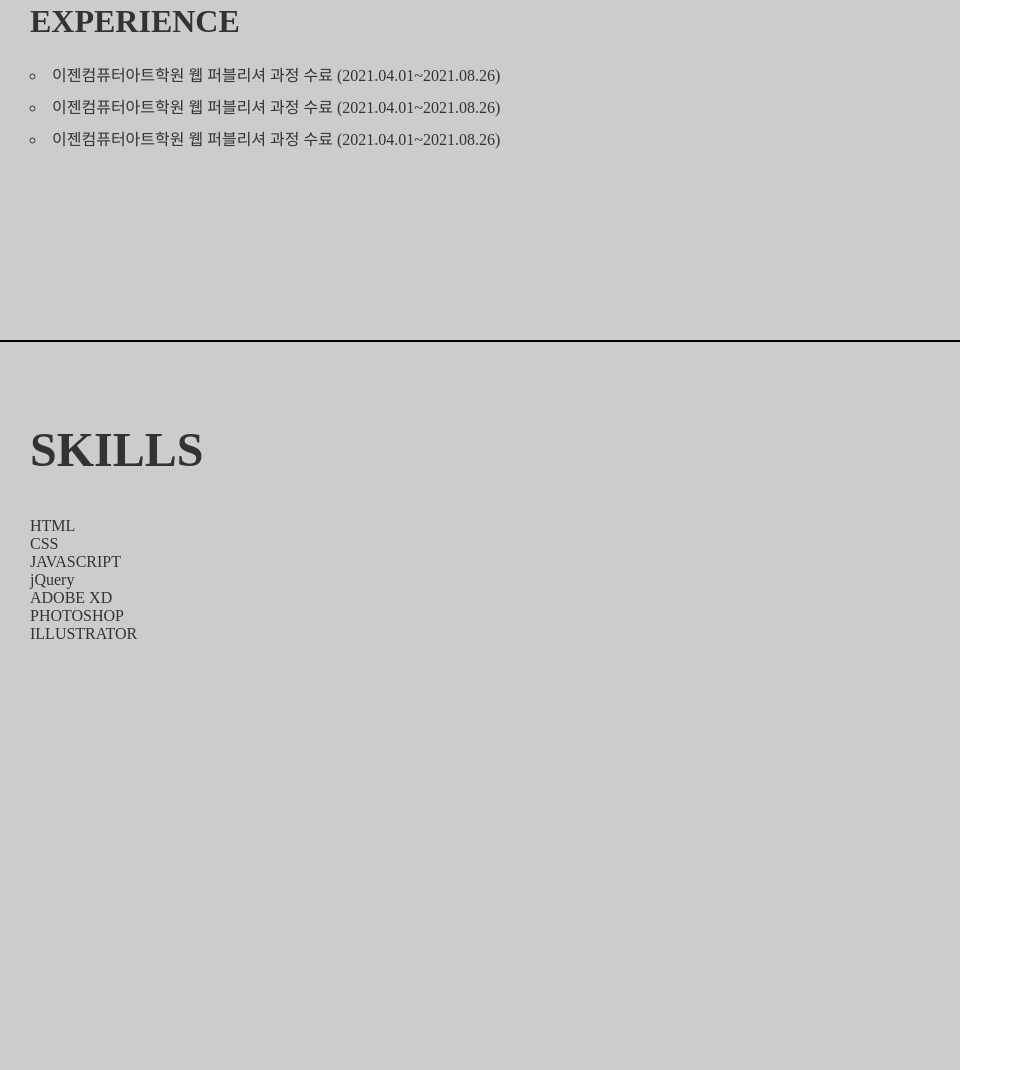
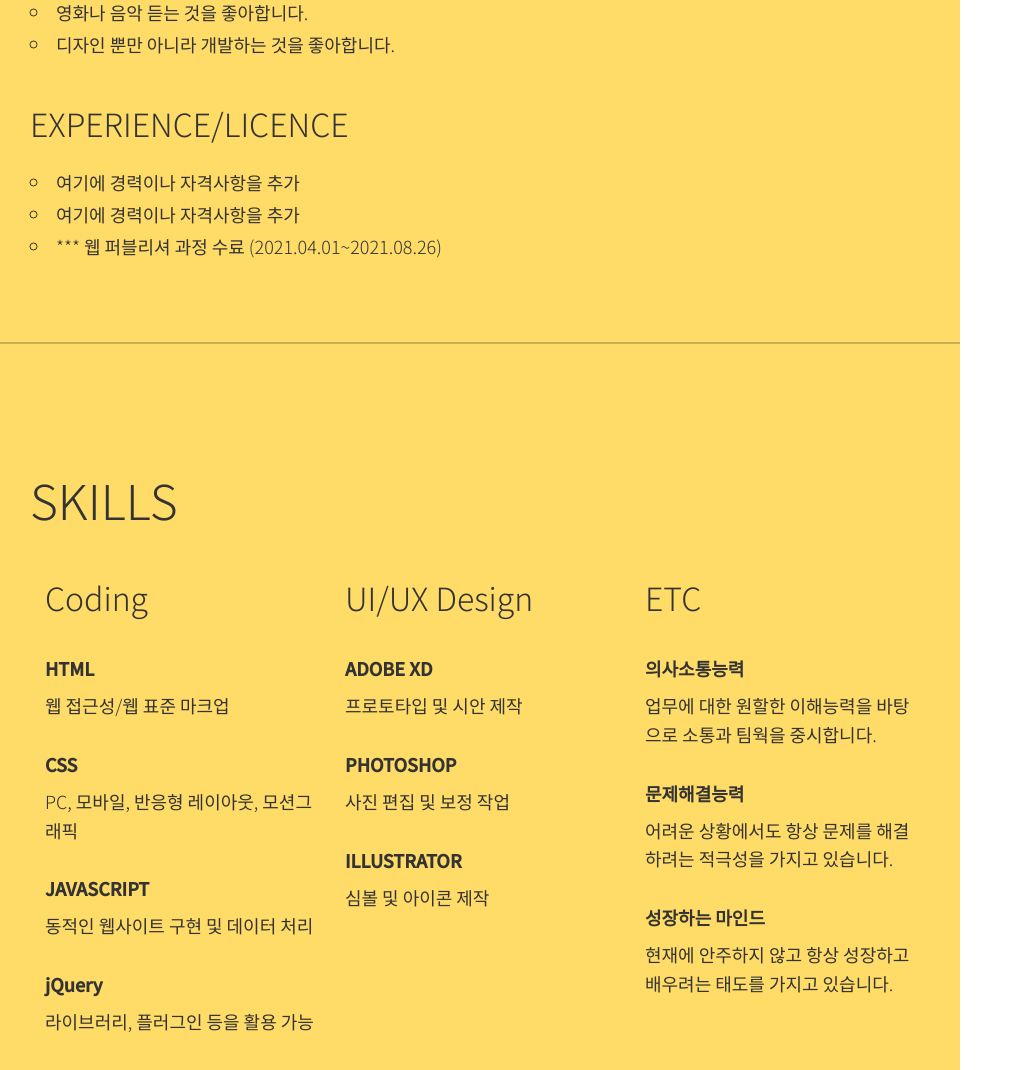
Before and after one commit to csslick/portfolio-2107, a plain HTML site: page index.html in a window 1280 px wide. Shown: the part 1260-2330 px from the top of the page, without its empty margins (0-1023 px from the left). Drawn offline with Linux system fonts and the light colour scheme.

Commit message:
웹폰트 css스크롤

```diff
--- a/index.html
+++ b/index.html
@@ -5,6 +5,7 @@
   <meta http-equiv="X-UA-Compatible" content="IE=edge">
   <meta name="viewport" content="width=device-width, initial-scale=1.0">
   <title>Portfolio</title>
+  <link href="https://fonts.googleapis.com/css2?family=Noto+Sans+KR:wght@100;300;400;500&display=swap" rel="stylesheet">
   <link rel="stylesheet" href="style.css">
 </head>
 <body>
@@ -29,27 +30,27 @@
       <figure>
         <img width="160" class="circle" src="https://pbs.twimg.com/profile_images/1364430190173057027/lUUi_u1__400x400.jpg" alt="profile">
       </figure>
-      <h2>Hong<br> GilDong</h2>
-      <p><b>Create Web Desiner/Publisher</b></p>
-      <address><a href="mailto:gildonghong@naver.com">gildonghong@naver.com</a></address>
+      <h2>CSSLICK</h2>
+      <p><b>Web Designer/Creator</b></p>
+      <address><a href="#">csslick@domain.com</a></address>
     </div>
   </section>
 
   <section id="about">
     <div class="container">
       <h2>ABOUT ME</h2>
-      <p>안녕하세요?<br><br>저는 주로 웹 프론트엔드 디자인 및 개발을 하고 있으며, 사용자를 즐겁게 하는 창의적인 작업을 하는 모든 것들을 즐깁니다. 또한, 지금보다 더 나은 결과를 위해서 새로운 것을 배우는 것을 마다하지 않으며, 항상 개발자와 사용자에게 최적의 경험을 전달해주기 위해서 노력하고 있습니다.</p>
+      <p>반갑습니다!<br><br>저는 주로 웹 프론트엔드 디자인 및 개발을 하고 있으며, 사용자를 즐겁게 하는 창의적인 작업을 하는 모든 것들을 즐깁니다. 또한, 지금보다 더 나은 결과를 위해서 새로운 것을 배우는 것을 마다하지 않으며, 항상 개발자와 사용자에게 최적의 경험을 전달해주기 위해서 노력하고 있습니다.</p>
       <ul>
         <li>내향적이지만 맡은 일에 적극적입니다.</li>
         <li>기본이 항상 중요하다고 생각하고 있습니다.</li>
         <li>영화나 음악 듣는 것을 좋아합니다.</li>
         <li>디자인 뿐만 아니라 개발하는 것을 좋아합니다.</li>
       </ul>
-      <h3>EXPERIENCE</h3>
+      <h3>EXPERIENCE/LICENCE</h3>
       <ul>
-        <li>이젠컴퓨터아트학원 웹 퍼블리셔 과정 수료 (2021.04.01~2021.08.26)</li>
-        <li>이젠컴퓨터아트학원 웹 퍼블리셔 과정 수료 (2021.04.01~2021.08.26)</li>
-        <li>이젠컴퓨터아트학원 웹 퍼블리셔 과정 수료 (2021.04.01~2021.08.26)</li>
+        <li>여기에 경력이나 자격사항을 추가</li>
+        <li>여기에 경력이나 자격사항을 추가</li>
+        <li>*** 웹 퍼블리셔 과정 수료 (2021.04.01~2021.08.26)</li>
       </ul>
     </div>
   </section>
@@ -57,17 +58,39 @@
   <section id="skills">
     <div class="container">
       <h2>SKILLS</h2>
-      <ul class="coding">
-        <li>HTML</li>
-        <li>CSS</li>
-        <li>JAVASCRIPT</li>
-        <li>jQuery</li>
-      </ul>
-      <ul class="design">
-        <li>ADOBE XD</li>
-        <li>PHOTOSHOP</li>
-        <li>ILLUSTRATOR</li>
-      </ul>
+      <div class="skillGroup">
+        <ul class="coding">
+          <li><h3>Coding</h3></li>
+          <li><b>HTML</b><p>웹 접근성/웹 표준 마크업</p></li>
+          <li><b>CSS</b><p>PC, 모바일, 반응형 레이아웃, 모션그래픽</p></li>
+          <li><b>JAVASCRIPT</b><p>동적인 웹사이트 구현 및 데이터 처리</p></li>
+          <li><b>jQuery</b><p>라이브러리, 플러그인 등을 활용 가능</p></li>
+        </ul>
+        <ul class="design">
+          <li><h3>UI/UX Design</h3></li>
+          <li><b>ADOBE XD</b><p>프로토타입 및 시안 제작</p></li>
+          <li><b>PHOTOSHOP</b><p>사진 편집 및 보정 작업</p></li>
+          <li><b>ILLUSTRATOR</b><p>심볼 및 아이콘 제작</p></li>
+        </ul>
+        <ul class="etc">
+          <li><h3>ETC</h3></li>
+          <li><b>의사소통능력</b><p>업무에 대한 원할한 이해능력을 바탕으로 소통과 팀웍을 중시합니다.</p></li>
+          <li><b>문제해결능력</b><p>어려운 상황에서도 항상 문제를 해결하려는 적극성을 가지고 있습니다.</p></li>
+          <li><b>성장하는 마인드</b><p>현재에 안주하지 않고 항상 성장하고 배우려는 태도를 가지고 있습니다.</p></li>
+        </ul>
+      </div>
+    </div>
+  </section>
+
+  <section id="projects">
+    <div class="container">
+      <h2>PROJECTS</h2>
+    </div>
+  </section>
+
+  <section id="contact">
+    <div class="container">
+      <h2>CONTACT</h2>
     </div>
   </section>
 </body>
--- a/style.css
+++ b/style.css
@@ -9,9 +9,16 @@
   font-style: normal;
 }
 
+html {
+  scroll-behavior: smooth;
+}
+
 body {
   margin: 0;
   color: #333;
+  font-family: 'Noto Sans KR', sans-serif;
+  font-weight: 300;
+  font-size: 18px;
 }
 
 ul {
@@ -24,28 +31,32 @@ a {
 
 p {
   line-height: 1.6em;
+  margin-bottom: 1rem;
 }
 
 h2 {
   font-size: 48px;
   margin-bottom: 40px;
+  font-weight: 300;
 }
 
 h3 {
   font-size: 32px;
   margin-bottom: 20px;
+  font-weight: 300;
 }
 
 section {
   width: 75%;
-  background: #ccc;
+  /* background: #ccc; */
+  background: var(--main-color);
   overflow: hidden;
-  border-bottom: 2px solid #000;
+  border-bottom: 2px solid rgba(0,0,0,0.2);
 }
 
 
 .container {
-  padding: 80px 30px;
+  padding: 40px 30px;
 }
 
 .circle {
@@ -61,7 +72,7 @@ section {
   position: fixed;
   width: 100%;
   z-index: 999;
-  border-bottom: 1px solid rgba(0,0,0,0.2);
+  /* border-bottom: 1px solid rgba(0,0,0,0.1); */
 }
 
 #main_header h1 {
@@ -77,6 +88,7 @@ section {
   right: 0;
   top: 80px;
   /* background: #abc; */
+  background: var(--main-color);
   border-bottom: 1px solid rgba(0,0,0,0.2);
   width: 25%;
   height: calc(100vh - 80px);
@@ -104,15 +116,16 @@ section {
 }
 
 #gnb > ul > li > a {
-  color: #666;
+  color: rgba(0,0,0,0.4);
   font-size: 24px;
 }
 
 #home {
   height: calc(100vh - 80px);
 }
-#about, #skills, #prohects, #contact {
-  height: 100vh;
+#about, #skills, #projects, #contact {
+  min-height: 100vh;
+  padding-top: 80px; /* 상단 헤더 높이 만큼 */
 }
 
 #home {
@@ -137,7 +150,7 @@ section {
   /* left: 0; bottom: 0; */
   display: block;
   width: 100px; height: 4px;
-  background: #000;
+  background: #333;
   margin: 0 auto;
   margin-top: 20px;
 }
@@ -148,10 +161,27 @@ section {
 #about ul {
   list-style-type: circle;
   list-style-position: inside;
-  margin-bottom: 30px;
+  margin-bottom: 40px;
   line-height: 2rem;
 }
 
-#skills {
+#skills{
 
 }
+
+#skills .skillGroup {
+  display: flex;
+}
+
+#skills .skillGroup > ul {
+  flex: 1;
+}
+
+#skills .skillGroup > ul > li{
+  padding: 0 15px 15px;
+}
+
+#skills ul > li > b {
+  display: inline-block;
+  margin-bottom: 10px;
+}
```
Also changed, not shown: 1 other file.
